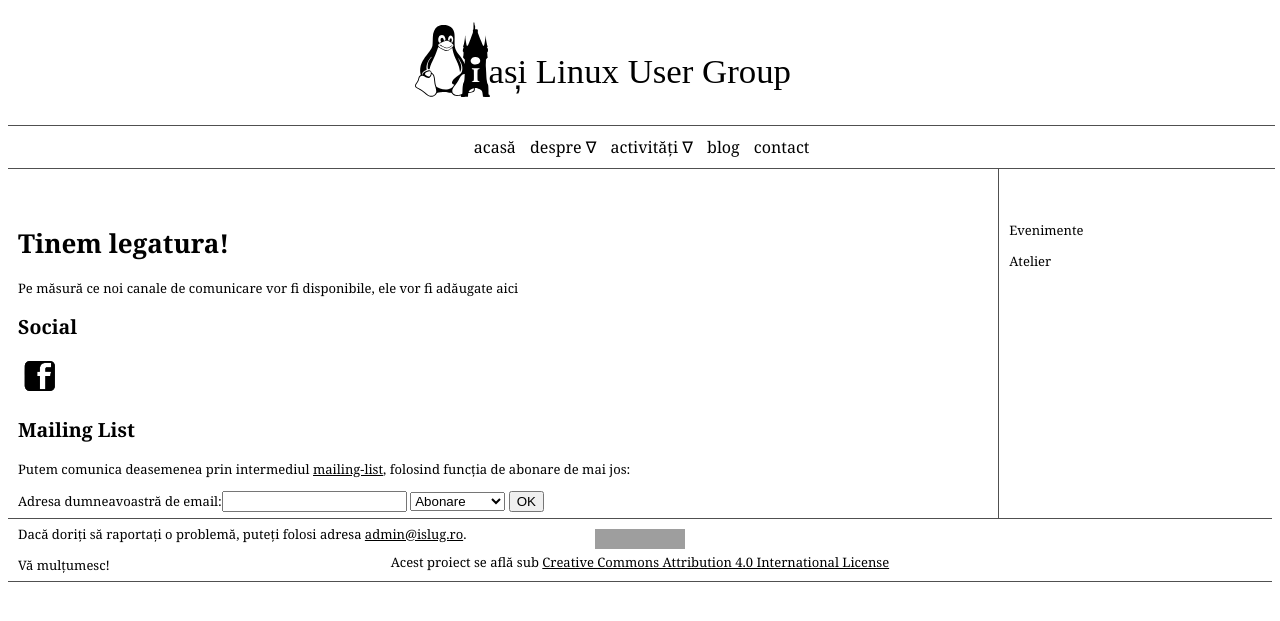
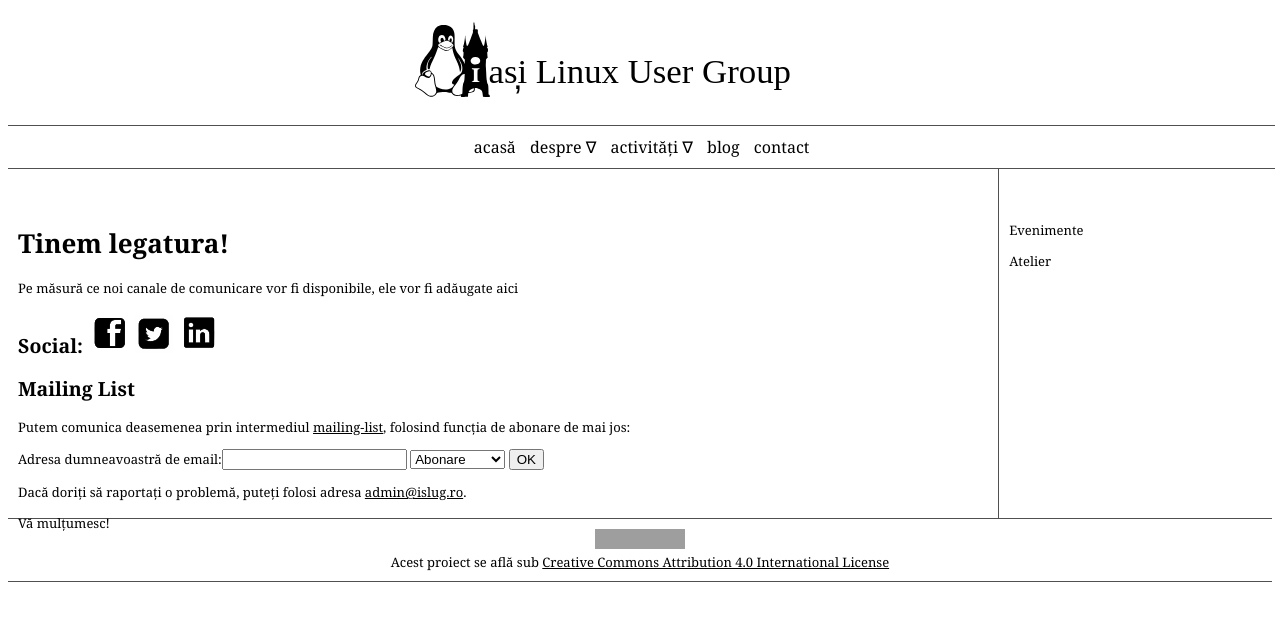
Before and after one commit to islug/islug.github.io, a Jekyll site: the page built from pages/contact.html, in a window 1280 px wide. Shown: the top 621 px of the page. Built offline with Jekyll 4.4.1, drawn with Linux system fonts in a browser that asks for light colours; grey boxes are pictures that could not be loaded.

Commit message:
Update contact.html

```diff
--- a/pages/contact.html
+++ b/pages/contact.html
@@ -5,10 +5,7 @@
 <div class="contact">
 	<h1>Tinem legatura!</h1>
 	<p>Pe măsură ce noi canale de comunicare vor fi disponibile, ele vor fi adăugate aici</p>
-	<h2>Social</h2>
-	<a href="/index.html"><img src="/images/islug_icon_fb.svg" alt="ISLUG Facebook"/></a>
-	<!-- <a href="http://twitter.com"><img src="../images/islug_icon_tw.svg" alt="ISLUG Facebook"/></a> -->
-	<!-- <a href="http://linkedin.com"><img src="../images/islug_icon_in.svg" alt="ISLUG Facebook"/></a> -->
+	<h2>Social: <a href="/index.html"><img src="/images/islug_icon_fb.svg" alt="ISLUG Facebook"/></a> <a href="http://twitter.com"><img src="../images/islug_icon_tw.svg" alt="ISLUG Facebook"/></a> <a href="http://linkedin.com"><img src="../images/islug_icon_in.svg" alt="ISLUG Facebook"/></a></h2>
 	<h2>Mailing List</h2>
 	<p>Putem comunica deasemenea prin intermediul <a href="https://www.freelists.org/webpage/islug">mailing-list</a>, folosind funcția de abonare de mai jos:</p>
 	<!-- BEGIN FreeLists WEB FORM -->
```
